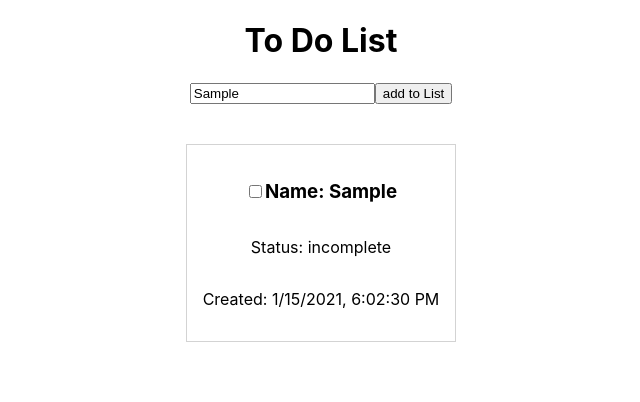
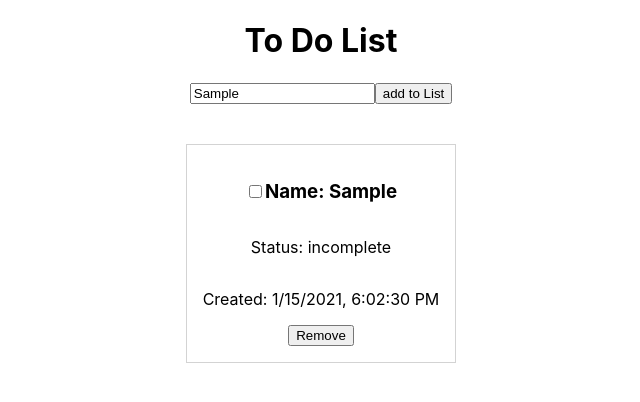
Before and after one commit to ForkingPaths2040/to-do-list, a React (Create React App) app: page / in a window 1280 px wide. Both pictures are taken after typing "Sample" into the empty fields and a click on the button "add to List". Shown: the top 402 px of the page, without its empty margins (319-959 px from the left). Built offline with nearby package versions, Linux system fonts and the light colour scheme.

Commit message:
Added remove feature

```diff
--- a/src/Home.js
+++ b/src/Home.js
@@ -32,9 +32,10 @@ function mapProps(state) {
 
 function mapDispatch(dispatch) {
   return {
-    addToDo: (newItem) => dispatch(actions.addToDo(newItem)),
-    toDoUpdate: (e) => dispatch(actions.toDoUpdate(e)),
-    toggleStatus: (index) => dispatch(actions.toggleStatus(index)),
+    addToDo: actions.addToDo,
+    toDoUpdate: actions.toDoUpdate,
+    toggleStatus: actions.toggleStatus,
+    removeToDo: actions.removeToDo,
   };
 }
 
--- a/src/actions.js
+++ b/src/actions.js
@@ -62,4 +62,17 @@ export function toggleStatus(index) {
   });
 }
 
-export default { addToDo, toDoUpdate, createToDo, toggleStatus };
+export function removeToDo(index) {
+  const { list } = store.getState();
+
+  const newList = [].concat(list);
+
+  newList.splice(index, 1);
+
+  return store.dispatch({
+    type: ACTIONS.UPDATELIST,
+    list: newList,
+  });
+}
+
+export default { addToDo, toDoUpdate, createToDo, toggleStatus, removeToDo };
--- a/src/components/ItemList/ItemCard.jsx
+++ b/src/components/ItemList/ItemCard.jsx
@@ -13,6 +13,7 @@ class ItemCard extends Component {
         </div>
         <p>Status: {this.props.item.status}</p>
         <p>Created: {new Date(this.props.item.createdAt).toLocaleString()}</p>
+        <button onClick={() => this.props.removeToDo(this.props.index)}>Remove</button>
       </div>
     );
   }
--- a/src/components/ItemList/ItemList.jsx
+++ b/src/components/ItemList/ItemList.jsx
@@ -7,7 +7,9 @@ class ItemList extends Component {
     return (
       <div className="list-container">
           {this.props.list.map((task, index) => {
-            return <ItemCard onchange={ this.props.toggleStatus }key={`${index}_${task.name}`} index={index} item={task} />;
+            return <div className="item-card-container">
+              <ItemCard {...this.props} onchange={this.props.toggleStatus} key={`${index}_${task.job}`} index={index} item={task} />
+              </div>
           })}
       </div>
     );
```
